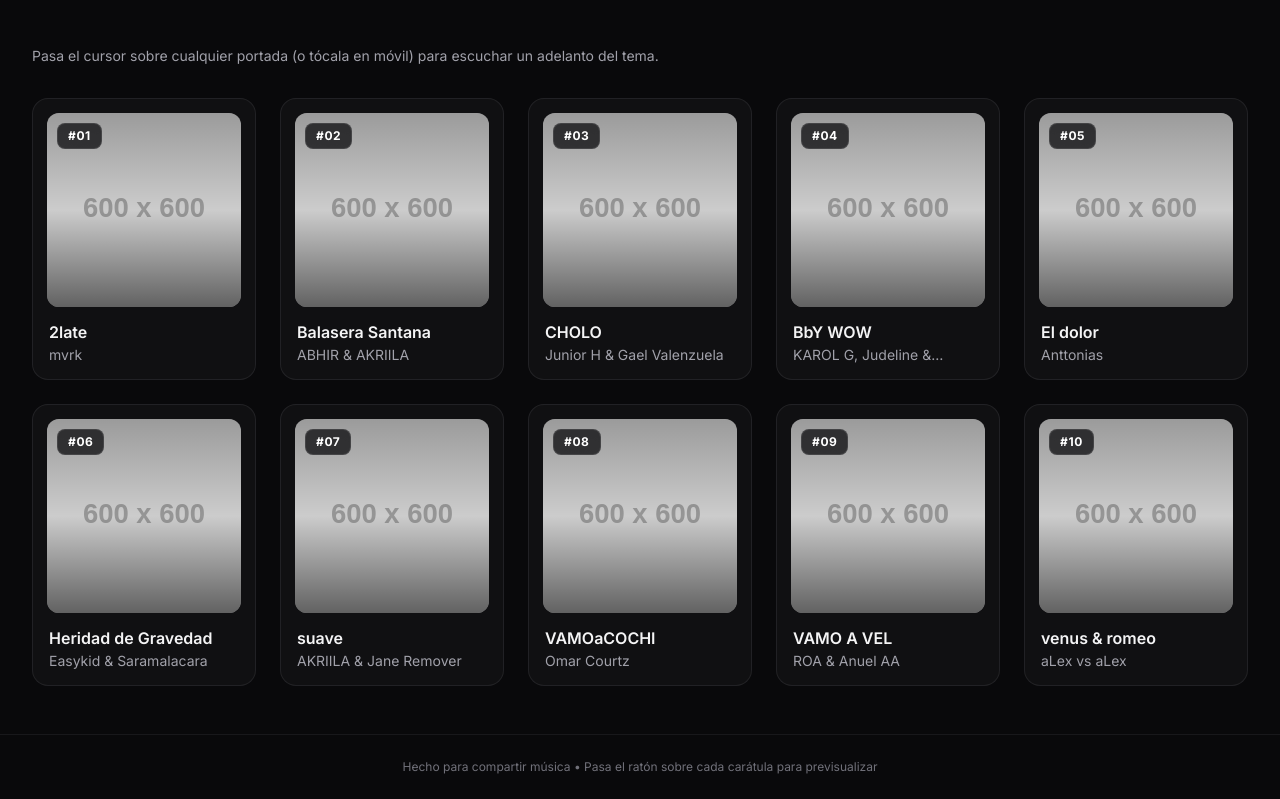
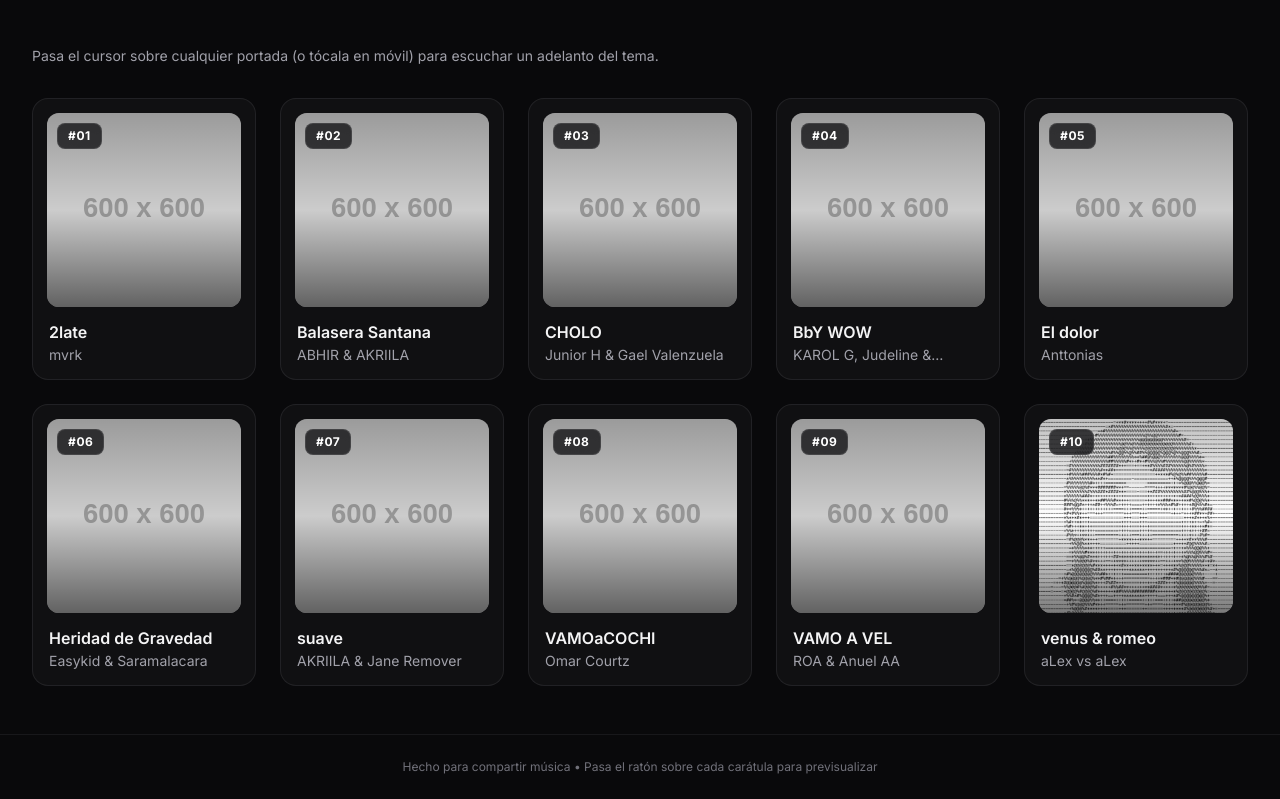
Before and after one commit to alvarocoras10/musica, a plain HTML site: page index.html in a window 1280 px wide. Shown: the part 87-886 px from the top of the page. Drawn offline with nearby package versions, Linux system fonts and the light colour scheme; placeholder pictures from the web are drawn by us.

Commit message:
Update index.html

```diff
--- a/index.html
+++ b/index.html
@@ -123,7 +123,7 @@
                 id: 10,
                 title: "venus & romeo",
                 artist: "aLex vs aLex",
-                cover: "https://placehold.co/600x600/18181b/34d399?text=Portada+10",
+                cover: "img10.jpg",
                 audio: "audio10.mp3",
                 startTime: 25,
                 duration: 15
```
